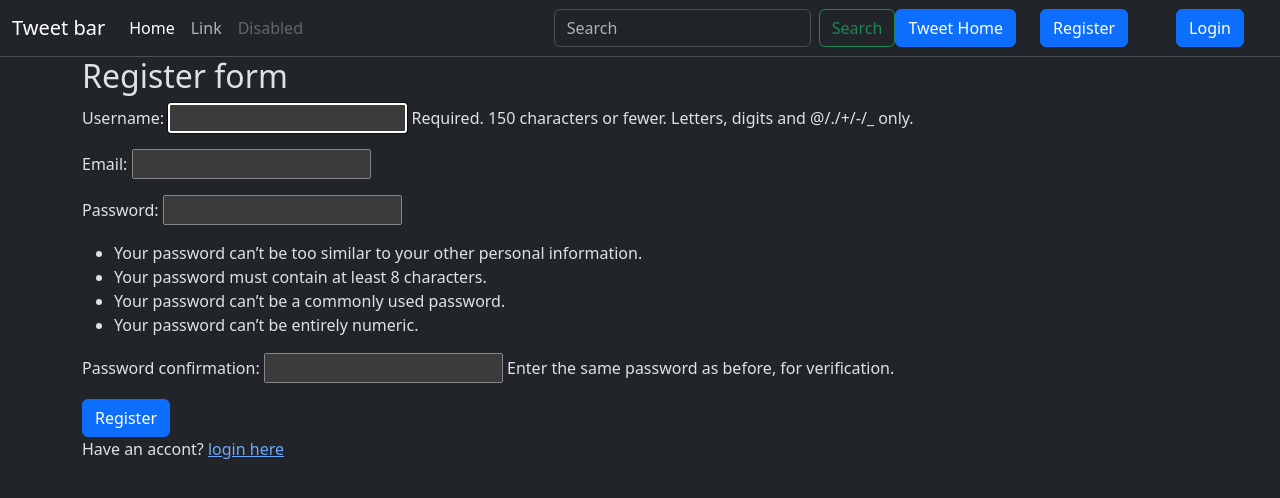
After one commit to sumit4622/TwitePrac, a Django app: page /register/ in a window 1280 px wide. The commit adds this page. Shown: the top 498 px of the page. Run offline with Django 5.2, Linux system fonts and the light colour scheme.

Commit message:
finished

```diff
--- a/Backend/Backend/settings.py
+++ b/Backend/Backend/settings.py
@@ -129,3 +129,8 @@ MEDIA_ROOT = os.path.join(BASE_DIR, 'media')
 
 STATIC_URL = '/static/'
 STATICFILES_DIRS = [os.path.join(BASE_DIR, 'static')]
+
+LOGIN_URL = '/accounts/login'
+
+LOGIN_REDIRECT_URL = '/api/'
+LOGOUT_REDIRECT_URL = '/api/'
--- a/Backend/Backend/urls.py
+++ b/Backend/Backend/urls.py
@@ -18,9 +18,10 @@ from django.contrib import admin
 from django.urls import path, include
 from django.conf import settings
 from django.conf.urls.static import static
-
+from django.contrib.auth.urls import views as auth_views
 
 urlpatterns = [
     path('admin/', admin.site.urls),
     path('', include('api.urls')),
+    path('accounts/', include('django.contrib.auth.urls')),
 ] +static(settings.MEDIA_URL, document_root=settings.MEDIA_ROOT)
--- a/Backend/api/forms.py
+++ b/Backend/api/forms.py
@@ -1,8 +1,17 @@
 from django import forms
 from .models import Tweet
+from django.contrib.auth.models import User
+from django.contrib.auth.forms import UserCreationForm
 
 class TweetForm(forms.ModelForm):
 
     class Meta:
         model = Tweet
         fields = ['text', 'photo']
+
+class UserRegistrationForm(UserCreationForm):
+    email = forms.EmailField( required=True)
+
+    class Meta:
+        model = User
+        fields = ('username', 'email', 'password1', 'password2')
--- a/Backend/api/templates/tweet_list.html
+++ b/Backend/api/templates/tweet_list.html
@@ -1,18 +1,19 @@
 {% extends "layout.html" %} {% block tittle %} Tweet {% endblock %}
 {% block content %}
 <div class="container p-3">
-
+    <a href="{% url 'tweet_create'  %}" class="btn btn-primary mb-3">New tweet</a>
   {% for tweet in tweets %}
-  <a href="{% url 'tweet_create'  %}" class="btn btn-primary mb-3">New tweet</a>
   <div class="card" style="width: 18rem">
     <img src="{{ tweet.photo.url }}" class="card-img-top" alt="..." />
     <div class="card-body">
       <h5 class="card-title">{{ tweet.user.username }}</h5>
       <p class="card-text">{{ tweet.text }}</p>
+      {% if tweet.user == user %}
       <a href="{% url 'tweet_edit' tweet.id%}" class="btn btn-primary">Edit</a>
       <a href="{% url 'tweet_delete' tweet.id%}" class="btn btn-danger"
         >Delete</a
       >
+      {%endif%}
     </div>
   </div>
 
--- a/Backend/api/urls.py
+++ b/Backend/api/urls.py
@@ -7,6 +7,6 @@ urlpatterns = [
     path('create/', views.tweet_create, name = "tweet_create" ),
     path('<int:tweet_id>/edit/', views.tweet_edit, name = "tweet_edit" ),
     path('<int:tweet_id>/delete/', views.tweet_delete, name = "tweet_delete" ),
-
+    path('register/', views.register, name = "register" ),
 
 ]
--- a/Backend/api/views.py
+++ b/Backend/api/views.py
@@ -2,8 +2,10 @@ from django.shortcuts import render
 from django.http import HttpResponse
 from . import templates
 from .models import Tweet
-from .forms import TweetForm
+from .forms import TweetForm, UserRegistrationForm
 from django.shortcuts import get_object_or_404, redirect
+from django.contrib.auth.decorators import login_required
+from django.contrib.auth import login
 # Create your views here.
 
 def sumit(request):
@@ -13,6 +15,7 @@ def tweet_list(request):
     tweets = Tweet.objects.all().order_by('-created_at')
     return render(request, 'Tweet_list.html', {'tweets': tweets})
 
+@login_required
 def tweet_create(request):
     if request.method == 'POST':
         form = TweetForm(request.POST, request.FILES)
@@ -26,6 +29,7 @@ def tweet_create(request):
         form = TweetForm()
     return render(request, 'TweetForm.html', {'form' : form})
 
+@login_required
 def tweet_edit(request, tweet_id):
     tweet = get_object_or_404(Tweet, pk = tweet_id, user = request.user )
     if request.method == 'POST':
@@ -39,9 +43,24 @@ def tweet_edit(request, tweet_id):
         form = TweetForm( instance = tweet)
     return render(request, 'TweetForm.html', {'form': form})
 
+@login_required
 def tweet_delete(request,tweet_id):
     tweet = get_object_or_404(Tweet, pk = tweet_id, user= request.user)
     if request.method == 'POST':
         tweet.delete()
         return redirect('tweet_list')
     return render(request, 'TweetDelete.html', {'tweet' : tweet})
+
+def register(request):
+    if request.method == 'POST':
+        form = UserRegistrationForm(request.POST)
+        if form.is_valid():
+            user = form.save(commit=False)
+            user.set_password(form.cleaned_data['password1'])
+            user.save()
+            login(request, user)
+            return redirect('tweet_list')
+
+    else:
+        form = UserRegistrationForm()
+    return render(request, 'registration/register.html', {'form' : form})
--- a/Backend/templates/layout.html
+++ b/Backend/templates/layout.html
@@ -52,6 +52,17 @@
               Search
             </button>
           </form>
+          <a href="{% url 'tweet_list' %}" class="btn btn-primary "> Tweet Home</a>
+          {%if user.is_authenticated%}
+          <form action="{% url 'logout'%}" method="post">
+            {% csrf_token %}
+            <button class="btn btn-danger" type="submit">logout</button>
+
+          </form>
+          {%else%}
+          <a href="{% url 'register' %}" class="btn btn-primary mx-4"> Register</a>
+          <a href="{% url 'login' %}" class="btn btn-primary mx-4"> Login</a>
+          {%endif%}
         </div>
       </div>
     </nav>
--- /dev/null
+++ b/Backend/templates/registration/register.html
@@ -0,0 +1,14 @@
+{% extends "layout.html" %}
+
+{% block content %}
+<h2>Register form</h2>
+
+<form method="post">
+{% csrf_token %}
+{{form.as_p}}
+<button class="btn btn-primary"> Register </button>
+
+</form>
+
+<p>Have an accont? <a href="{% url "login" %}"> login here</a></p>
+{% endblock  %}
```
Also changed, not shown: Backend/api/templates/TweeetForm.html (deleted, +0 -17 lines), Backend/api/templates/TweetDelete.html (+9 -8 lines), Backend/api/templates/TweetForm.html (added, +30 -0 lines), Backend/templates/registration/logged_out.html (added, +8 -0 lines), Backend/templates/registration/login.html (added, +13 -0 lines), Backend/db.sqlite3, Backend/media/tweets/photos/Screenshot_2025-04-09_205102.png (added), Backend/media/tweets/photos/Screenshot_2025-04-15_115458.png (added), Backend/media/tweets/photos/Screenshot_2025-04-17_114401.png (added), Backend/media/tweets/photos/Screenshot_2025-04-21_131329.png (added), Backend/media/tweets/photos/Screenshot_2025-05-08_000544.png (added).
